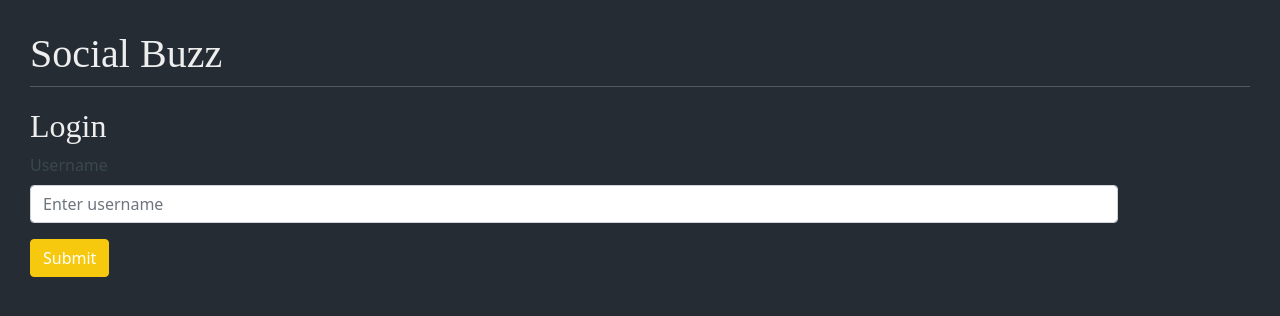
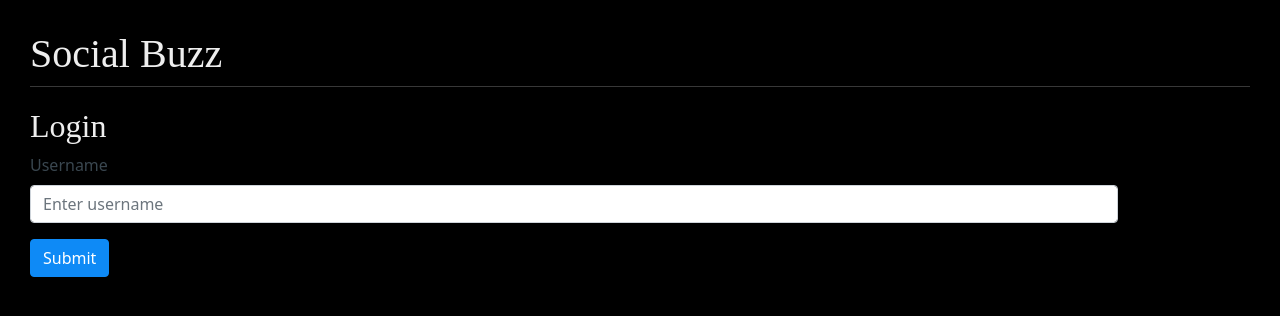
Before and after one commit to trivera777/SocialBuzz, a React (Create React App) app: page / in a window 1280 px wide. Shown: the top 316 px of the page. Built offline with nearby package versions, Linux system fonts and the light colour scheme; a web font is replaced by a local one.

Commit message:
changed background color

```diff
--- a/src/components/createpost.scss
+++ b/src/components/createpost.scss
@@ -29,8 +29,8 @@ h2 {
     }
 
     .button {
-        background-color: #F6C90E;
-        border-color: #F6C90E;
+        background-color: #0e8af6;
+        border-color: #0e8af6;
         margin: 10px;
     }
 }
--- a/src/components/login.scss
+++ b/src/components/login.scss
@@ -4,7 +4,7 @@
 
 
 body {
-    background-color: #252c33;
+    background-color: #000;
     margin: 30px;
 }
 
@@ -32,7 +32,7 @@ h2 {
     }
 
     .button {
-        background-color: #F6C90E;
-        border-color: #F6C90E;
+        background-color: #0e8af6;
+        border-color: #0e8af6;
     }
 }
```
